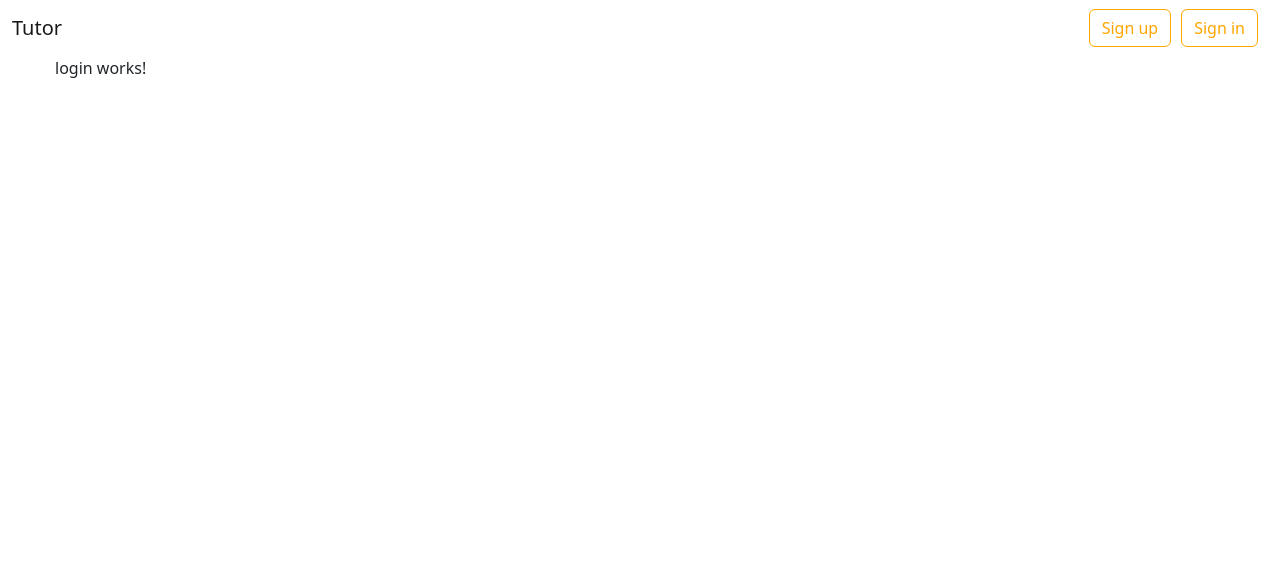
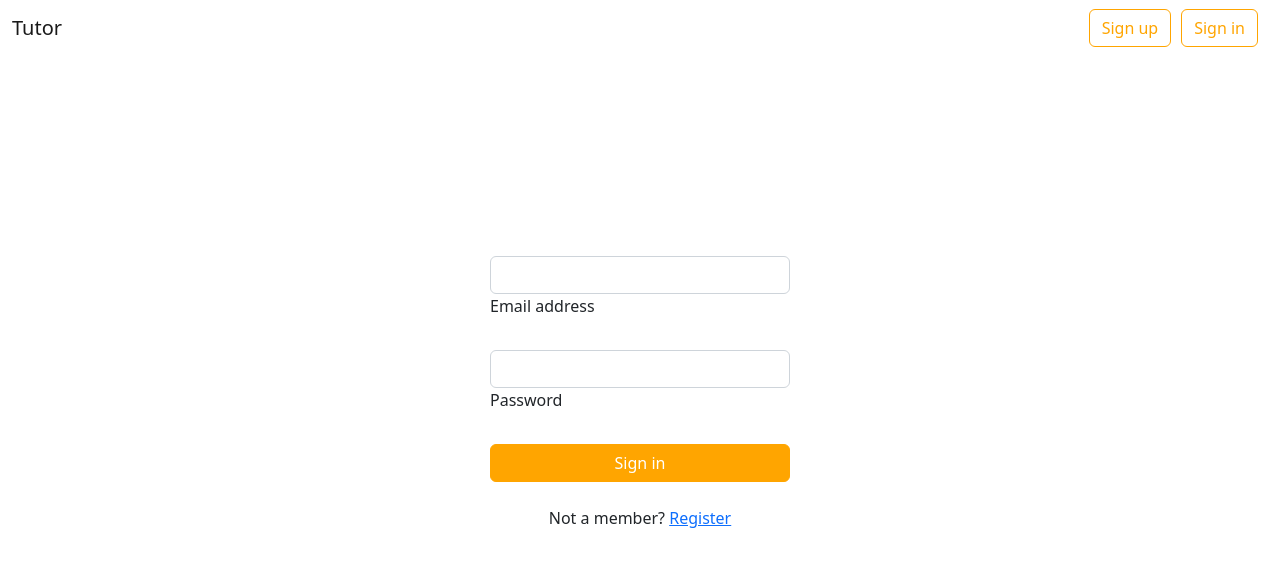
Before and after one commit to pawelFelcyn/tutor_frontend, an Angular app: page /signin in a window 1280 px wide. Shown: the top 566 px of the page. Built offline with nearby package versions, Linux system fonts and the light colour scheme.

Commit message:
add basic login frm

```diff
--- a/src/app/login/login.component.css
+++ b/src/app/login/login.component.css
@@ -0,0 +1,15 @@
+form{
+    max-width: 300px;
+    margin: 0 auto;
+    margin-top: 200px;
+}
+
+.btn.btn-primary.btn-block.mb-4{
+    background-color: orange;
+    border-color: orange;
+    width: 100%;
+}
+
+.btn.btn-primary.btn-block.mb-4:hover{
+    background-color: #E68A00;
+}
--- a/src/app/login/login.component.html
+++ b/src/app/login/login.component.html
@@ -1 +1,37 @@
-<p>login works!</p>
+<form>
+    <!-- Email input -->
+    <div class="form-outline mb-4">
+      <input type="email" id="form2Example1" class="form-control" />
+      <label class="form-label" for="form2Example1">Email address</label>
+    </div>
+
+    <!-- Password input -->
+    <div class="form-outline mb-4">
+      <input type="password" id="form2Example2" class="form-control" />
+      <label class="form-label" for="form2Example2">Password</label>
+    </div>
+
+    <!-- 2 column grid layout for inline styling -->
+    <!-- <div class="row mb-4">
+      <div class="col d-flex justify-content-center"> -->
+        <!-- Checkbox -->
+        <!-- <div class="form-check">
+          <input class="form-check-input" type="checkbox" value="" id="form2Example31" checked />
+          <label class="form-check-label" for="form2Example31"> Remember me </label>
+        </div>
+      </div> -->
+
+      <!-- <div class="col"> -->
+        <!-- Simple link -->
+        <!-- <a href="#!">Forgot password?</a>
+      </div>
+    </div>
+   -->
+    <!-- Submit button -->
+    <button type="button" class="btn btn-primary btn-block mb-4">Sign in</button>
+
+    <!-- Register buttons -->
+    <div class="text-center">
+      <p>Not a member? <a href="#!">Register</a></p>
+    </div>
+  </form>
```
